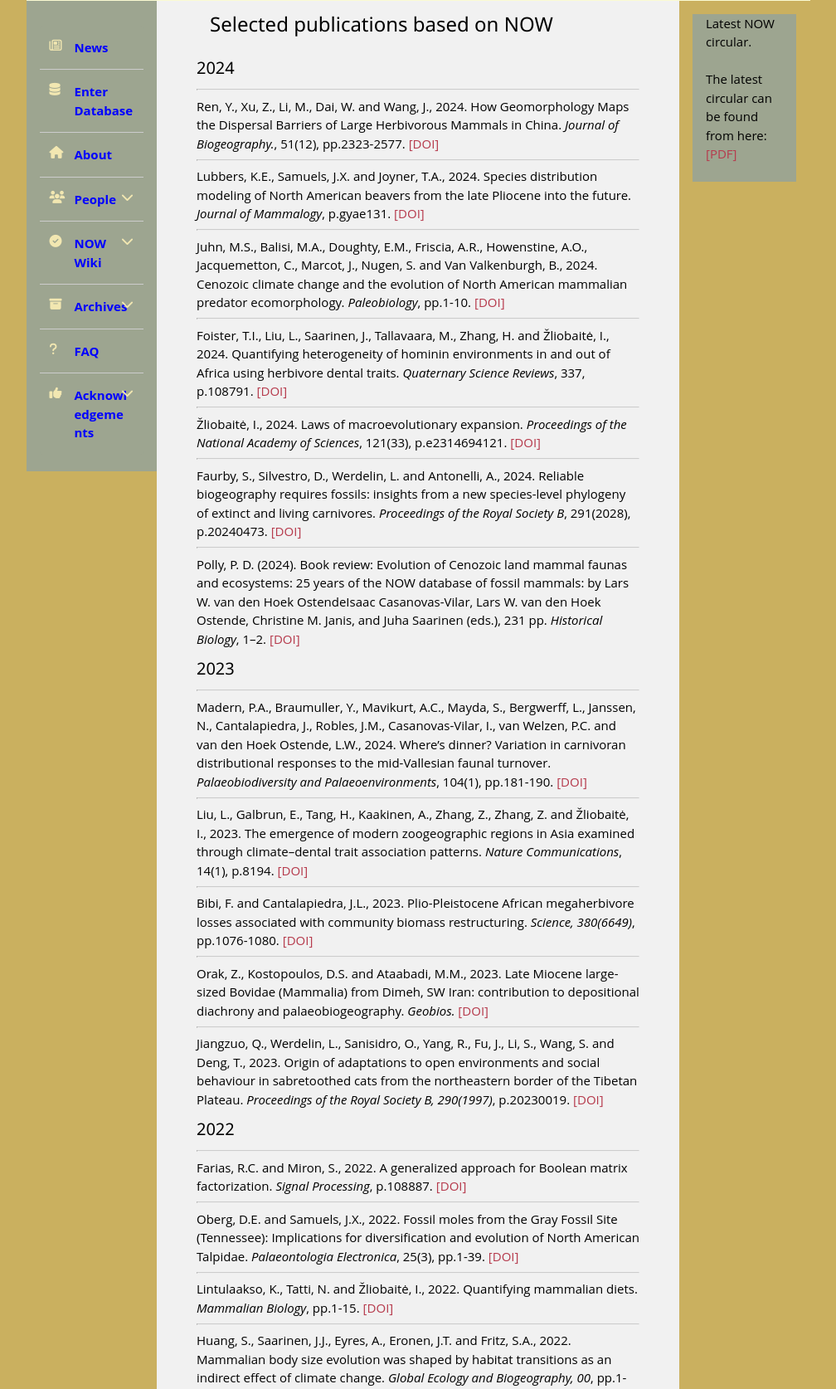
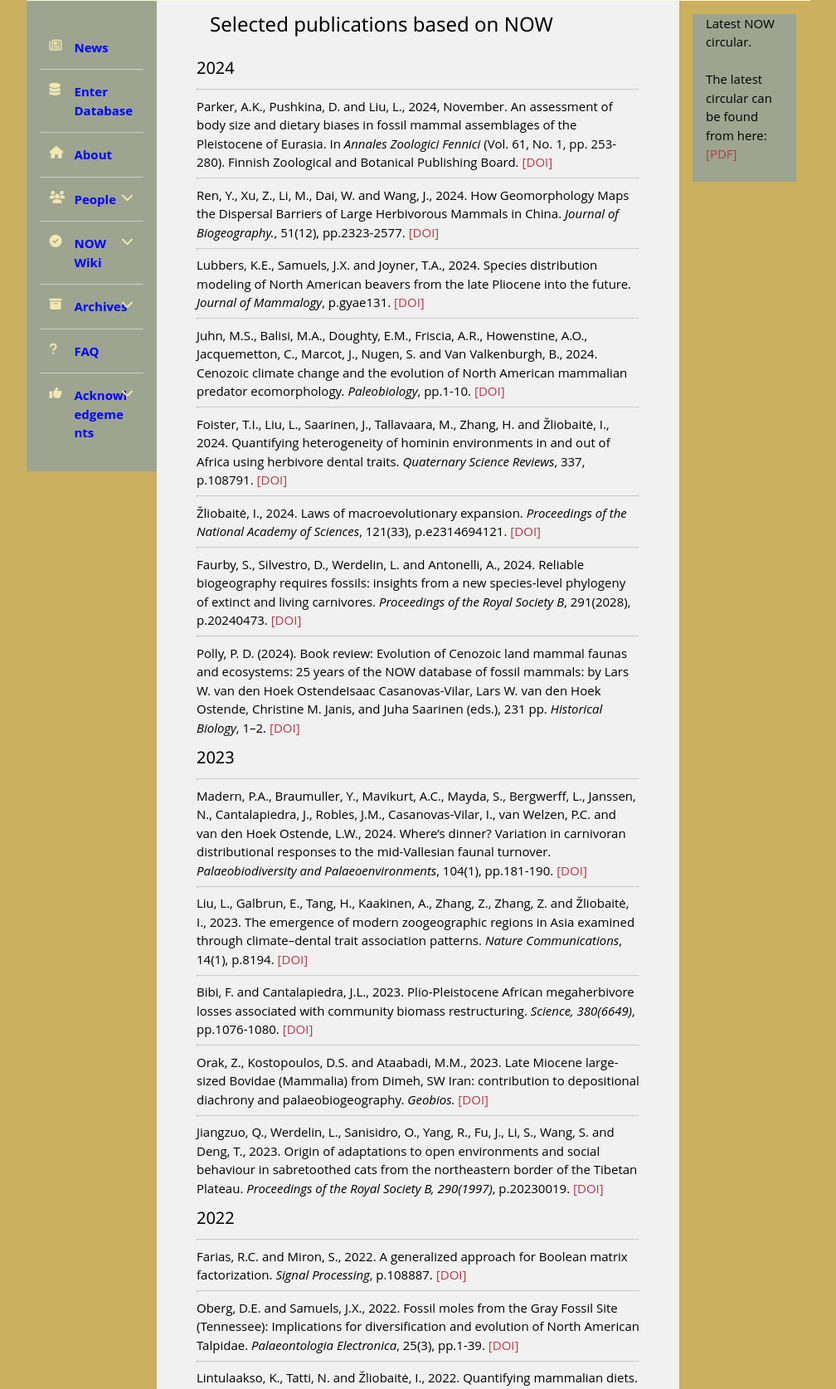
Before and after one commit to karilint/new_and_old_worlds, a Django app: template now/templates/publications.html in a window 1280 px wide. Shown: the part 349-2023 px from the top of the page at 83% size, without its empty margins (136-1144 px from the left). Run offline with Django 3.2, Linux system fonts and the light colour scheme; the template is opened without the code that fills it, so the values that code supplies are empty; some libraries are stand-ins or nearby versions.

Commit message:
Parker, et al., 2024

```diff
--- a/now/templates/publications.html
+++ b/now/templates/publications.html
@@ -25,10 +25,13 @@
   </header>
 
   <h4>2024</h4>
+  <hr>Parker, A.K., Pushkina, D. and Liu, L., 2024, November. An assessment of body size and dietary biases in fossil mammal assemblages of the Pleistocene of Eurasia.
+    In <i>Annales Zoologici Fennici</i> (Vol. 61, No. 1, pp. 253-280). Finnish Zoological and Botanical Publishing Board.
+    <a href="https://doi.org/10.5735/086.061.0117" target="_blank">[DOI]</a>
   <hr>Ren, Y., Xu, Z., Li, M., Dai, W. and Wang, J., 2024. How Geomorphology Maps the Dispersal Barriers of Large Herbivorous Mammals in China.
     <i>Journal of Biogeography.</i>, 51(12), pp.2323-2577.
     <a href="https://doi.org/10.1111/jbi.15007" target="_blank">[DOI]</a>
-    <hr>Lubbers, K.E., Samuels, J.X. and Joyner, T.A., 2024. Species distribution modeling of North American beavers from the late Pliocene into the future.
+  <hr>Lubbers, K.E., Samuels, J.X. and Joyner, T.A., 2024. Species distribution modeling of North American beavers from the late Pliocene into the future.
     <i>Journal of Mammalogy</i>, p.gyae131.
     <a href="https://doi.org/10.1093/jmammal/gyae131" target="_blank">[DOI]</a>
   <hr>Juhn, M.S., Balisi, M.A., Doughty, E.M., Friscia, A.R., Howenstine, A.O., Jacquemetton, C., Marcot, J., Nugen, S. and Van Valkenburgh, B., 2024. Cenozoic climate change and the evolution of North American mammalian predator ecomorphology.
```
